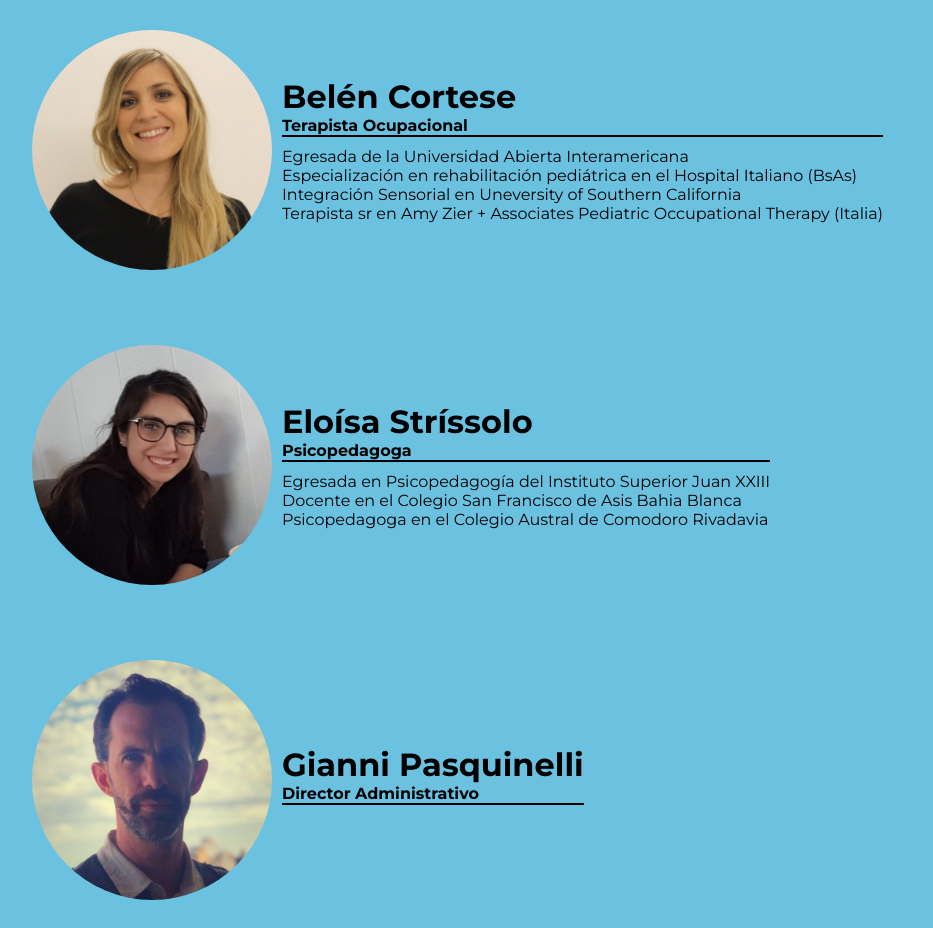
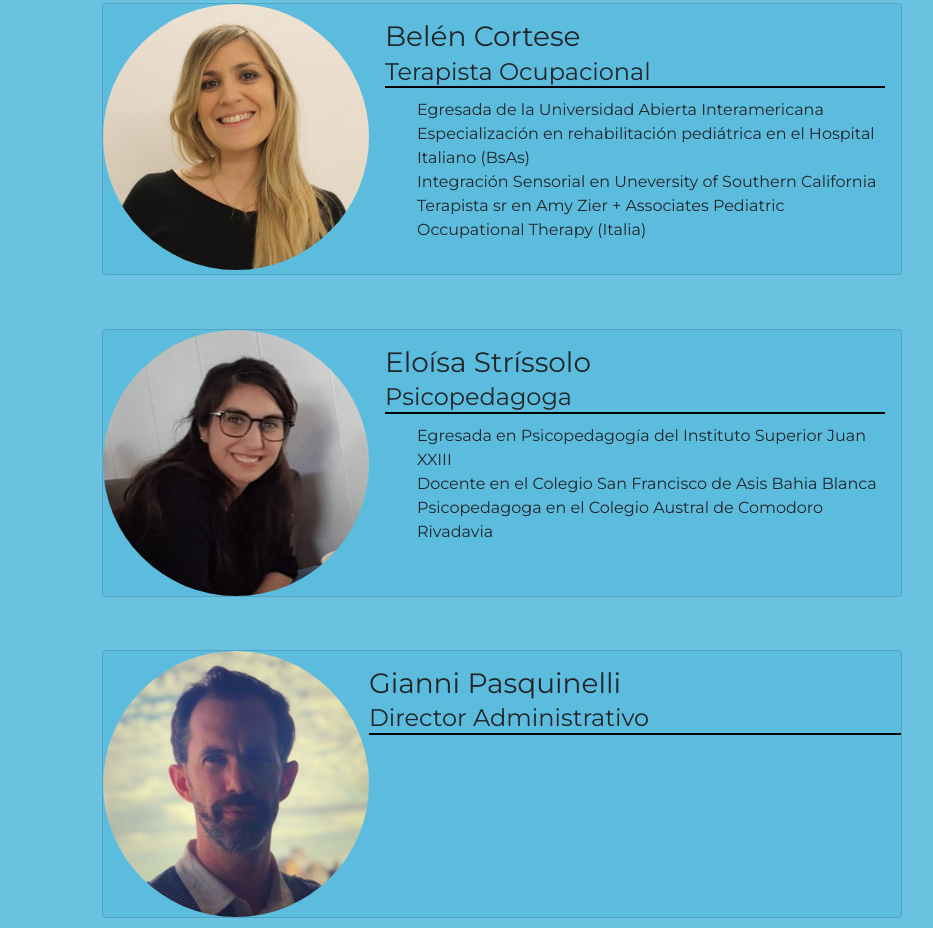
Before and after one commit to Gianni03/FocusOnKids-coderhouse, a plain HTML site: page acercaDe.html in a window 1280 px wide. Shown: the part 510-1438 px from the top of the page, without its empty margins (138-1071 px from the left). Drawn offline with nearby package versions, Linux system fonts and the light colour scheme.

Commit message:
agregando bootstrap

```diff
--- a/acercaDe.html
+++ b/acercaDe.html
@@ -9,10 +9,17 @@
     <link rel="icon" type="image/png" href="./img/logo/favicon-16x16.png" sizes="16x16" />
     <link rel="preconnect" href="https://fonts.googleapis.com">
     <link rel="preconnect" href="https://fonts.gstatic.com" crossorigin>
-    <link href="https://fonts.googleapis.com/css2?family=Montserrat:ital,wght@0,100;0,400;0,700;1,100;1,400&family=Nanum+Gothic:wght@400;700;800&display=swap" rel="stylesheet">
+    <link
+        href="https://fonts.googleapis.com/css2?family=Montserrat:ital,wght@0,100;0,400;0,700;1,100;1,400&family=Nanum+Gothic:wght@400;700;800&display=swap"
+        rel="stylesheet">
     <script src="https://kit.fontawesome.com/e6baea6b33.js" crossorigin="anonymous"></script>
     <link href="https://unpkg.com/aos@2.3.1/dist/aos.css" rel="stylesheet">
     <script src="https://unpkg.com/aos@2.3.1/dist/aos.js"></script>
+    <link href="https://cdn.jsdelivr.net/npm/bootstrap@5.1.3/dist/css/bootstrap.min.css" rel="stylesheet"
+        integrity="sha384-1BmE4kWBq78iYhFldvKuhfTAU6auU8tT94WrHftjDbrCEXSU1oBoqyl2QvZ6jIW3" crossorigin="anonymous">
+    <script src="https://cdn.jsdelivr.net/npm/bootstrap@5.1.3/dist/js/bootstrap.bundle.min.js"
+        integrity="sha384-ka7Sk0Gln4gmtz2MlQnikT1wXgYsOg+OMhuP+IlRH9sENBO0LRn5q+8nbTov4+1p"
+        crossorigin="anonymous"></script>
     <link rel="stylesheet" href="./css/estilos.css">
     <title>Focus On Kids | Terapia Ocupacional | Quienes Somos</title>
 </head>
@@ -48,7 +55,10 @@
                 <!-- * información del proyecto -->
                 <div class="proyecto__info">
                     <h2 class="proyecto__titulo">Focus On kids - Centro de integración sensorial</h2>
-                    <p class="proyecto__texto">Focus On Kids es un centro de intergración sensorial de atención pediátrica. Brindando apoyo a niños y sus familias. Mediante la terapia ocupacianal, psicopedagogía y fonoaudiologia. Con profesionales altamente preparados, trabajando en conjunto.</p>
+                    <p class="proyecto__texto">Focus On Kids es un centro de intergración sensorial de atención
+                        pediátrica. Brindando apoyo a niños y sus familias. Mediante la terapia ocupacianal,
+                        psicopedagogía y fonoaudiologia. Con profesionales altamente preparados, trabajando en conjunto.
+                    </p>
                 </div>
 
                 <!-- sección a completar -->
@@ -60,42 +70,59 @@
                 </div> -->
 
             </section>
-            <section class="staff">
+            <section class="staff container justify-content-center">
                 <!-- * tarjetas de staff -->
-                <div data-aos="zoom-in-up" class="staff__tarjeta">
-                    <img src="./img/belen.jfif" alt="">
-                    <div>
-                        <h3 class="staff__titulo">Belén Cortese</h3>
-                        <h4 class="staff__subt">Terapista Ocupacional</h4>
-                            <ul class="staff__texto">
-                                <li>Egresada de la Universidad Abierta Interamericana</li>
-                                <li>Especialización en rehabilitación pediátrica en el Hospital Italiano (BsAs)</li>
-                                <li>Integración Sensorial en Uneversity of Southern California</li>
-                                <li>Terapista sr en Amy Zier + Associates Pediatric Occupational Therapy (Italia) </li>
+                <div data-aos="zoom-in-up" class="staff__tarjeta card mb-5" style="max-width: 50rem;">
+                    <div class="row g-0">
+                        <div class="col-4">
+                            <img src="./img/belen.jfif" alt="" class="img-fluid">
+                        </div>
+                        <div class="col-8">
+                            <div class="card-body">
+                                <h3 class="staff__titulo card-title">Belén Cortese</h3>
+                                <h4 class="staff__subt card-subtitle">Terapista Ocupacional</h4>
+                                <ul class="staff__texto ">
+                                    <li class="card-text">Egresada de la Universidad Abierta Interamericana</li>
+                                    <li class="card-text">Especialización en rehabilitación pediátrica en el Hospital Italiano (BsAs)</li>
+                                    <li class="card-text">Integración Sensorial en Uneversity of Southern California</li>
+                                    <li class="card-text">Terapista sr en Amy Zier + Associates Pediatric Occupational Therapy (Italia)
+                                    </li>
                                 </ul>
                             </div>
                         </div>
+                    </div>
+                </div>
 
-                <div data-aos="zoom-in-up" class="staff__tarjeta">
-                    <img src="./img/eloisa.jfif" alt="">
-                    <div>
-                        <h3 class="staff__titulo">Eloísa Stríssolo</h3>
-                        <h4 class="staff__subt">Psicopedagoga</h4>
+                <div data-aos="zoom-in-up" class="staff__tarjeta card mb-5" style="max-width: 50rem;">
+                    <div class="row g-0">
+                        <div class="col-4">
+                            <img src="./img/eloisa.jfif" alt="" class="img-fluid">
+                        </div>
+                        <div class="col-8">
+                            <div class="card-body">
+                                <h3 class="staff__titulo card-title">Eloísa Stríssolo</h3>
+                                <h4 class="staff__subt card-subtitle">Psicopedagoga</h4>
                                 <ul class="staff__texto">
-                            <li>Egresada en Psicopedagogía del Instituto Superior Juan XXIII </li>
-                            <li>Docente en el Colegio San Francisco de Asis Bahia Blanca</li>
-                            <li>Psicopedagoga en el Colegio Austral de Comodoro Rivadavia</li>
+                                    <li class="card-text">Egresada en Psicopedagogía del Instituto Superior Juan XXIII </li>
+                                    <li class="card-text">Docente en el Colegio San Francisco de Asis Bahia Blanca</li>
+                                    <li class="card-text">Psicopedagoga en el Colegio Austral de Comodoro Rivadavia</li>
                                 </ul>
                             </div>
                         </div>
+                    </div>
+                </div>
 
-                <div data-aos="zoom-in-up" class="staff__tarjeta">
-                    <img src="./img/gianni.jfif" alt="">
-                    <div>
-                        <h3 class="staff__titulo">Gianni Pasquinelli</h3>
-                        <h4 class="staff__subt">Director Administrativo</h4>
+                <div data-aos="zoom-in-up" class="staff__tarjeta card mb-3" style="max-width: 50rem;">
+                    <div class="row g-0">
+                        <div class="col-4">
+                            <img src="./img/gianni.jfif" alt="" class="img-fluid">
                         </div>
-                    <p class="staff__texto"></p>
+                        <div class="col-8">
+                            <h3 class="staff__titulo card-title mt-3">Gianni Pasquinelli</h3><!-- tuve que poner un margin top para corregir el titulo, no se porque no quedaba como los otros-->
+                            <h4 class="staff__subt card-subtitle">Director Administrativo</h4>
+                        </div>
+                        <p class="staff__texto card-text"></p>
+                    </div>
                 </div>
 
             </section>
@@ -152,7 +179,8 @@
                 <img class="footer__contacto--qr" src="./img/logo/frame.jpg" alt="código qr">
             </div>
             <div class="footer__dev">
-                <p>Realizado por <a href="https://www.linkedin.com/in/gianni-pasquinelli/" target="_blank" rel="noopener noreferrer"> Gianni Pasquinelli &#169;</a>
+                <p>Realizado por <a href="https://www.linkedin.com/in/gianni-pasquinelli/" target="_blank"
+                        rel="noopener noreferrer"> Gianni Pasquinelli &#169;</a>
                 </p>
             </div>
         </footer>
--- a/css/estilos.css
+++ b/css/estilos.css
@@ -45,6 +45,7 @@ body {
     grid-auto-flow: row;
     grid-template-areas:
         "grid__header grid__header grid__header grid__header grid__header grid__header grid__header grid__header grid__header"
+        /* "grid__carousel grid__carousel grid__carousel grid__carousel grid__carousel grid__carousel grid__carousel grid__carousel grid__carousel" */
         "grid__main grid__main grid__main grid__main grid__main grid__main grid__main grid__main grid__main"
         "grid__main grid__main grid__main grid__main grid__main grid__main grid__main grid__main grid__main"
         "grid__main grid__main grid__main grid__main grid__main grid__main grid__main grid__main grid__main"
@@ -54,6 +55,9 @@ body {
 .grid__header {
     grid-area: grid__header;
 }
+/* .grid__carousel {
+    grid-area: grid__carousel;
+} */
 
 .grid__main {
     grid-area: grid__main;
@@ -135,6 +139,14 @@ body {
 
 
 /* estilos index */
+/* .grid__carousel{
+    height: fit-content;
+} */
+/* .carousel-item img{
+    text-align: center;
+    justify-content:center;
+    border-radius: 10px;
+} */
 
 .main section {
     display: flex;
@@ -185,24 +197,17 @@ body {
     margin: 10px 0;
 }
 
-.main .staff {
+/* .main .staff {
     width: 75%;
-}
+} */
 
 .main .staff .staff__tarjeta {
     margin: 5px 0 20px 0;
-    display: flex;
-    align-items: center;
+    background-color: rgba(43, 168, 212, .2);
 }
 
 .main .staff .staff__tarjeta img {
     border-radius: 50%;
-    width: 15em;
-    margin: 25px 10px;
-}
-
-.main .staff .staff__tarjeta .staff__titulo {
-    font-size: 2em;
 }
 
 .main .staff .staff__tarjeta .staff__subt {
```
Also changed, not shown: articulos.html (+2 -0 lines), contacto.html (+2 -0 lines), index.html (+37 -0 lines), media.html (+2 -0 lines). Lines whose indentation alone changed are shown as unchanged.
